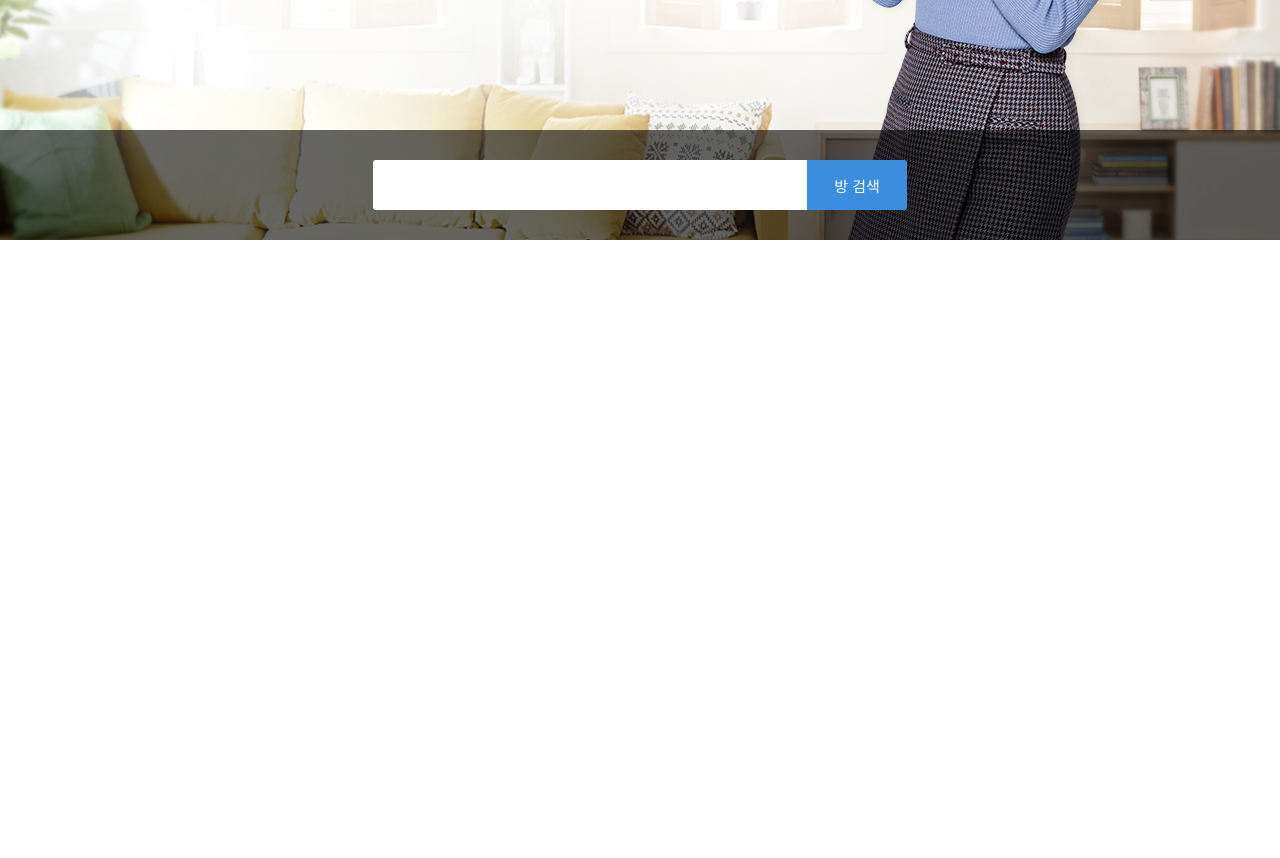
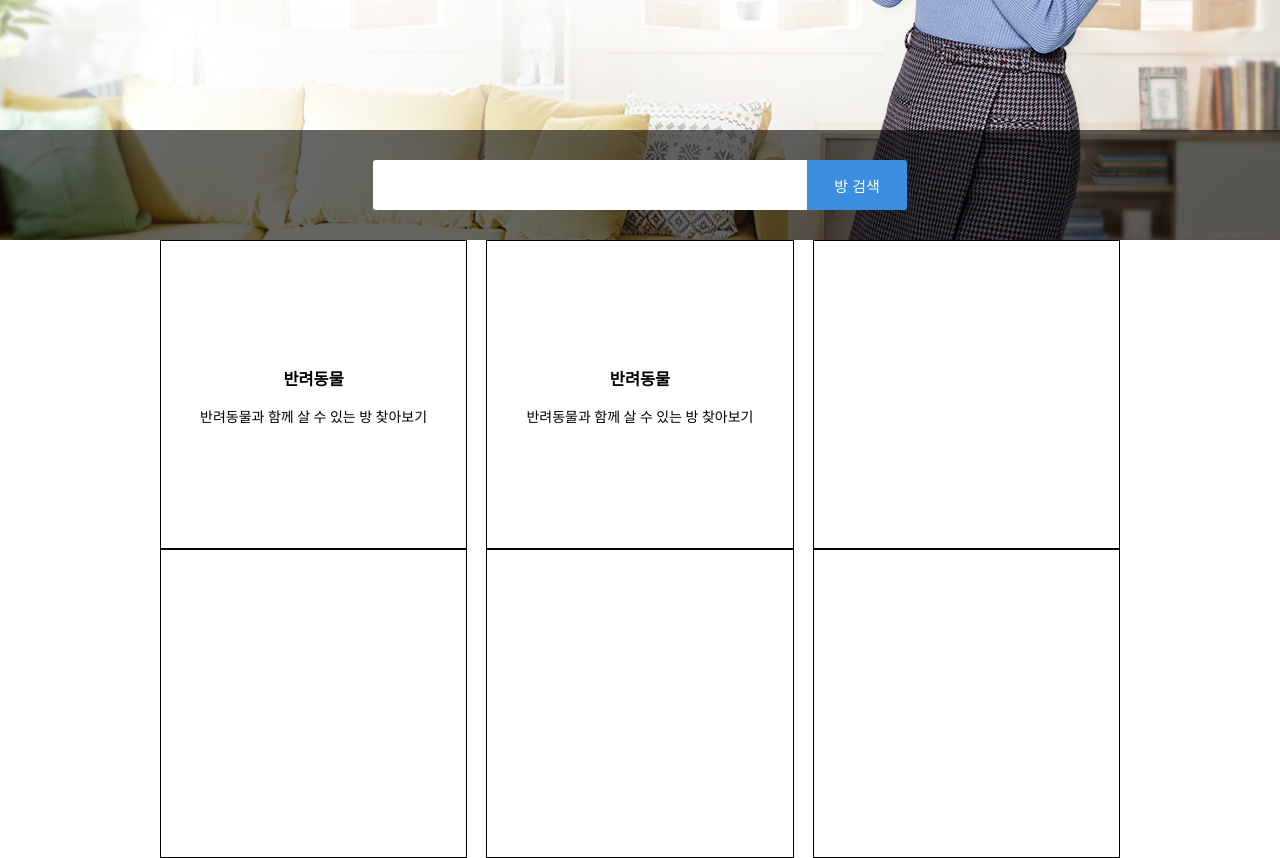
Before and after one commit to Fastcampus-WPS-8th/CSS, a plain HTML site: page dabang/index.html in a window 1280 px wide. Shown: the part 500-1358 px from the top of the page. Before the commit the page ends 800 px from the top, so only its background shows below. Drawn offline with Linux system fonts and the light colour scheme.

Commit message:
수직중앙정렬을 위한 2가지 방법 적용

```diff
--- a/dabang/index.html
+++ b/dabang/index.html
@@ -48,6 +48,46 @@
          </div>
        </div>
     </div>
+
+    <div class="theme-container">
+      <ul class="theme-list">
+        <li class="theme">
+          <!--
+          .theme는 height를 width와 같게 맞추기위한 padding으로 가득 차 있으므로
+          .theme가 차지하는 영역에 실제로 들어갈 내용을 위한 div새로 생성
+          position: absolute; 속성을 사용해 부모 위치를 기준으로 정렬
+          -->
+          <div class="theme-content">
+            <div class="typo">
+              <h3 class="title">반려동물</h3>
+              <div class="line"></div>
+              <p class="description">반려동물과 함께 살 수 있는 방 찾아보기</p>
+            </div>
+          </div>
+        </li>
+        <!-- li역할 및 padding을 사용해 height값 설정 -->
+        <li class="theme vertical-table">
+          <!-- 부모요소가 padding이므로 실제 내용 들어갈 부분 -->
+          <div class="theme-content">
+            <!-- table-cell방식 수직중앙정렬을 사용하기위한 display: table; 부분 -->
+            <div class="outer">
+              <!-- table-cell이 될 부분 -->
+              <div class="inner">
+                <div class="typo">
+                  <h3 class="title">반려동물</h3>
+                  <div class="line"></div>
+                  <p class="description">반려동물과 함께 살 수 있는 방 찾아보기</p>
+                </div>
+              </div>
+            </div>
+          </div>
+        </li>
+        <li class="theme"></li>
+        <li class="theme"></li>
+        <li class="theme"></li>
+        <li class="theme"></li>
+      </ul>
+    </div>
   </div>
 
   <footer></footer>
--- a/dabang/scss/style.scss
+++ b/dabang/scss/style.scss
@@ -128,3 +128,63 @@ $search-bottom-child-elements-height: 50px;
     }
   }
 }
+
+$theme-container-width: 960px;
+.theme-container {
+  width: $theme-container-width;
+  margin: 0 auto;
+
+  .theme-list {
+    li.theme {
+      float: left;
+      width: 32%;
+      padding-top: 32%;
+      position: relative;
+
+      margin-right: 2%;
+      border: 1px solid black;
+      box-sizing: border-box;
+
+      &:nth-of-type(3n) {
+        margin-right: 0;
+      }
+
+      > .theme-content {
+        position: absolute;
+        left: 0;
+        top: 0;
+        text-align: center;
+        width: 100%;
+        height: 100%;
+
+        &:after {
+          content: '';
+          display: inline-block;
+          height: 100%;
+          vertical-align: middle;
+          margin-right: -0.25em;
+        }
+
+        > .typo {
+          display: inline-block;
+          vertical-align: middle;
+          width: 90%;
+        }
+      }
+    }
+    li.theme.vertical-table {
+      > .theme-content {
+        > .outer {
+          display: table;
+          width: 100%;
+          height: 100%;
+
+          > .inner {
+            display: table-cell;
+            vertical-align: middle;
+          }
+        }
+      }
+    }
+  }
+}
```
Also changed, not shown: dabang/css/style.css, dabang/images/pet.jpg (added).
